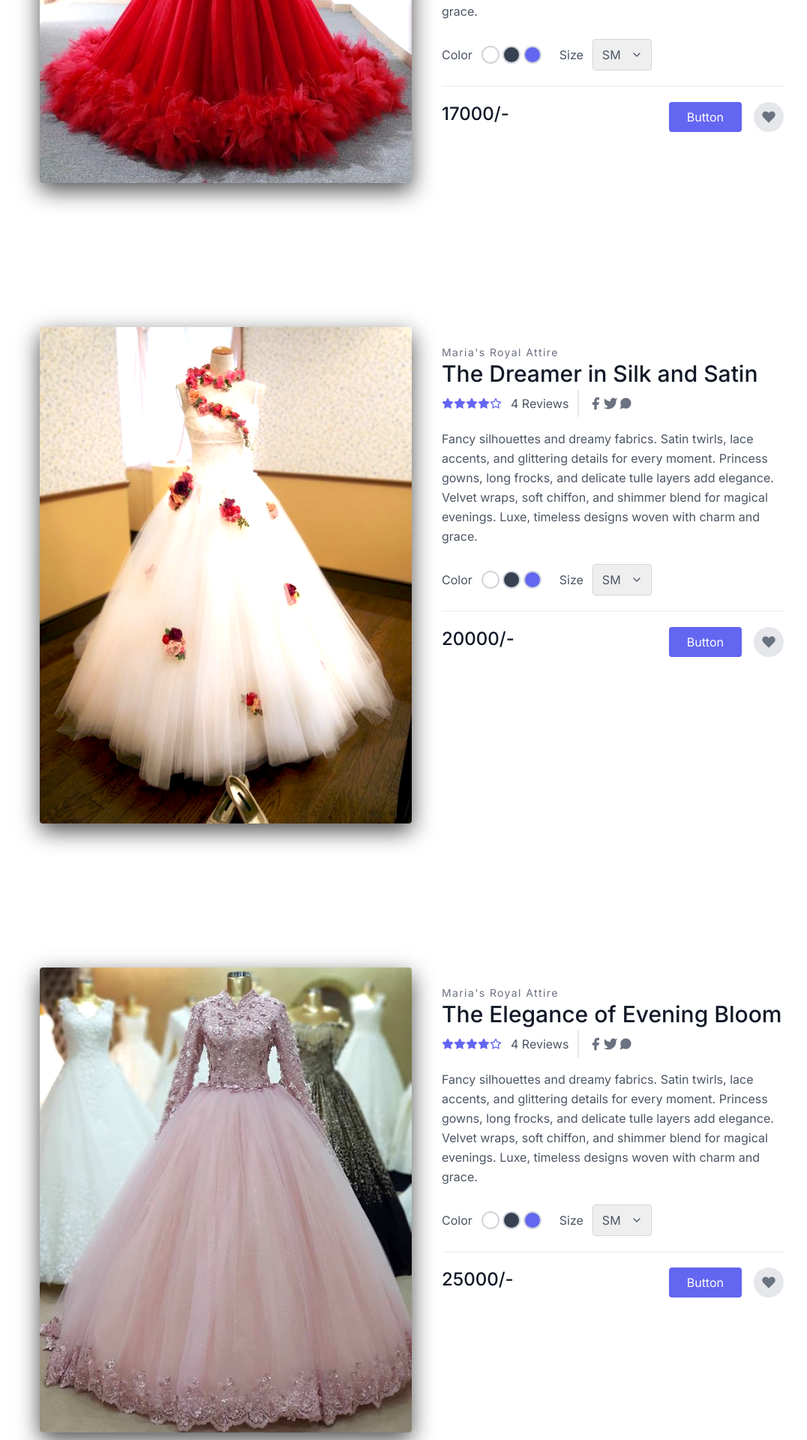
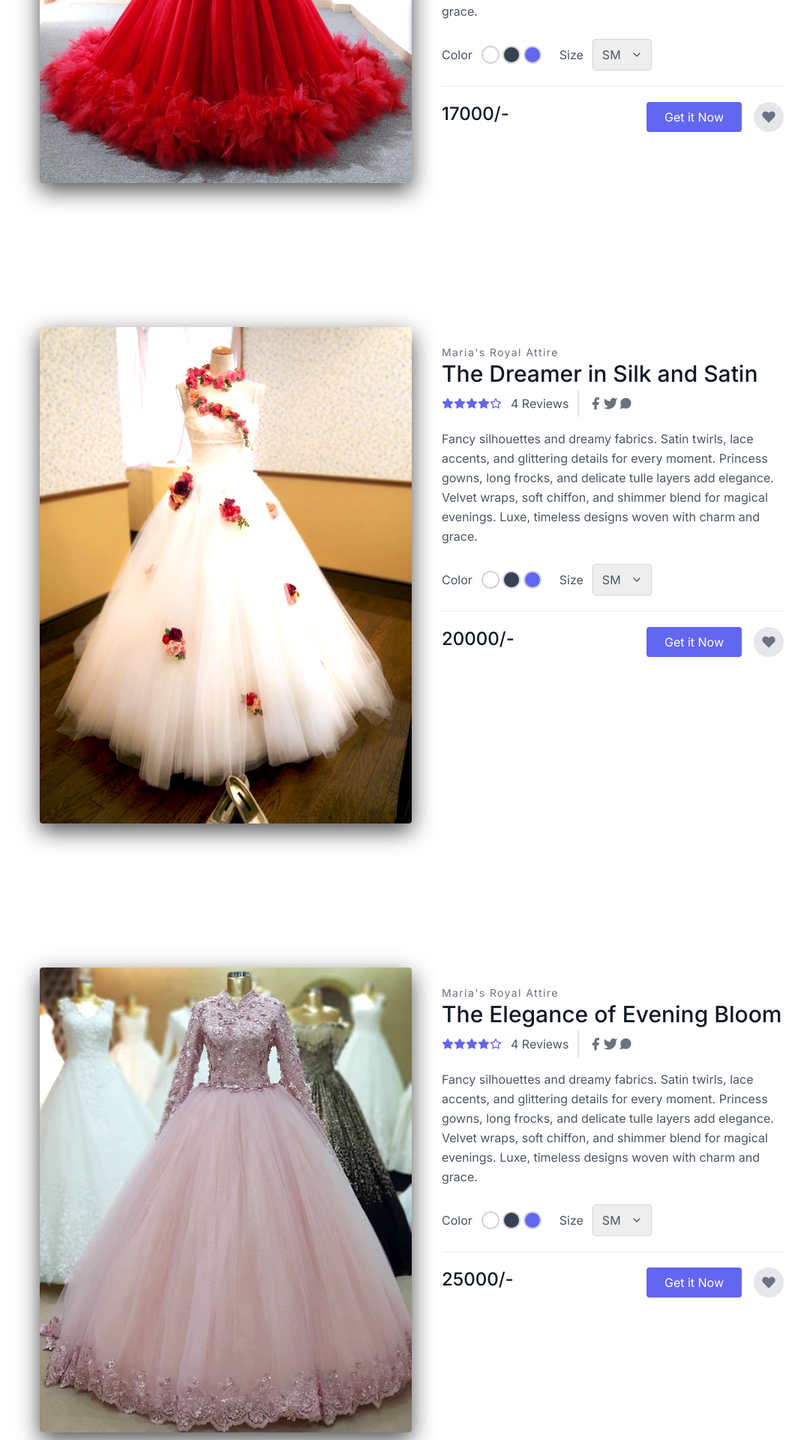
Before and after one commit to MariaKhan10/Multi-Page-Website--Next.js, a Next.js app: page /accessories in a window 1280 px wide. Shown: the part 360-2280 px from the top of the page at 75% size, without its empty margins (91-1167 px from the left). Built offline with nearby package versions, Linux system fonts and the light colour scheme.

Commit message:
made some changes

```diff
--- a/src/app/accessories/page.tsx
+++ b/src/app/accessories/page.tsx
@@ -163,7 +163,7 @@ const Accessories = () => {
                   17000/-
                 </span>
                 <button className="flex ml-auto text-white bg-indigo-500 border-0 py-2 px-6 focus:outline-none hover:bg-indigo-600 rounded">
-                  Button
+                  Get it Now
                 </button>
                 <button className="rounded-full w-10 h-10 bg-gray-200 p-0 border-0 inline-flex items-center justify-center text-gray-500 ml-4">
                   <svg
@@ -341,7 +341,7 @@ const Accessories = () => {
                   20000/-
                 </span>
                 <button className="flex ml-auto text-white bg-indigo-500 border-0 py-2 px-6 focus:outline-none hover:bg-indigo-600 rounded">
-                  Button
+                  Get it Now
                 </button>
                 <button className="rounded-full w-10 h-10 bg-gray-200 p-0 border-0 inline-flex items-center justify-center text-gray-500 ml-4">
                   <svg
@@ -519,7 +519,7 @@ const Accessories = () => {
                   25000/-
                 </span>
                 <button className="flex ml-auto text-white bg-indigo-500 border-0 py-2 px-6 focus:outline-none hover:bg-indigo-600 rounded">
-                  Button
+                  Get it Now
                 </button>
                 <button className="rounded-full w-10 h-10 bg-gray-200 p-0 border-0 inline-flex items-center justify-center text-gray-500 ml-4">
                   <svg
@@ -697,7 +697,7 @@ const Accessories = () => {
                   20000/-
                 </span>
                 <button className="flex ml-auto text-white bg-indigo-500 border-0 py-2 px-6 focus:outline-none hover:bg-indigo-600 rounded">
-                  Button
+                  Get it Now
                 </button>
                 <button className="rounded-full w-10 h-10 bg-gray-200 p-0 border-0 inline-flex items-center justify-center text-gray-500 ml-4">
                   <svg
@@ -872,10 +872,10 @@ const Accessories = () => {
               </div>
               <div className="flex">
                 <span className="title-font font-medium text-2xl text-gray-900">
-                  15000
+                  15000/-
                 </span>
                 <button className="flex ml-auto text-white bg-indigo-500 border-0 py-2 px-6 focus:outline-none hover:bg-indigo-600 rounded">
-                  Button
+                  Get it Now
                 </button>
                 <button className="rounded-full w-10 h-10 bg-gray-200 p-0 border-0 inline-flex items-center justify-center text-gray-500 ml-4">
                   <svg
```
